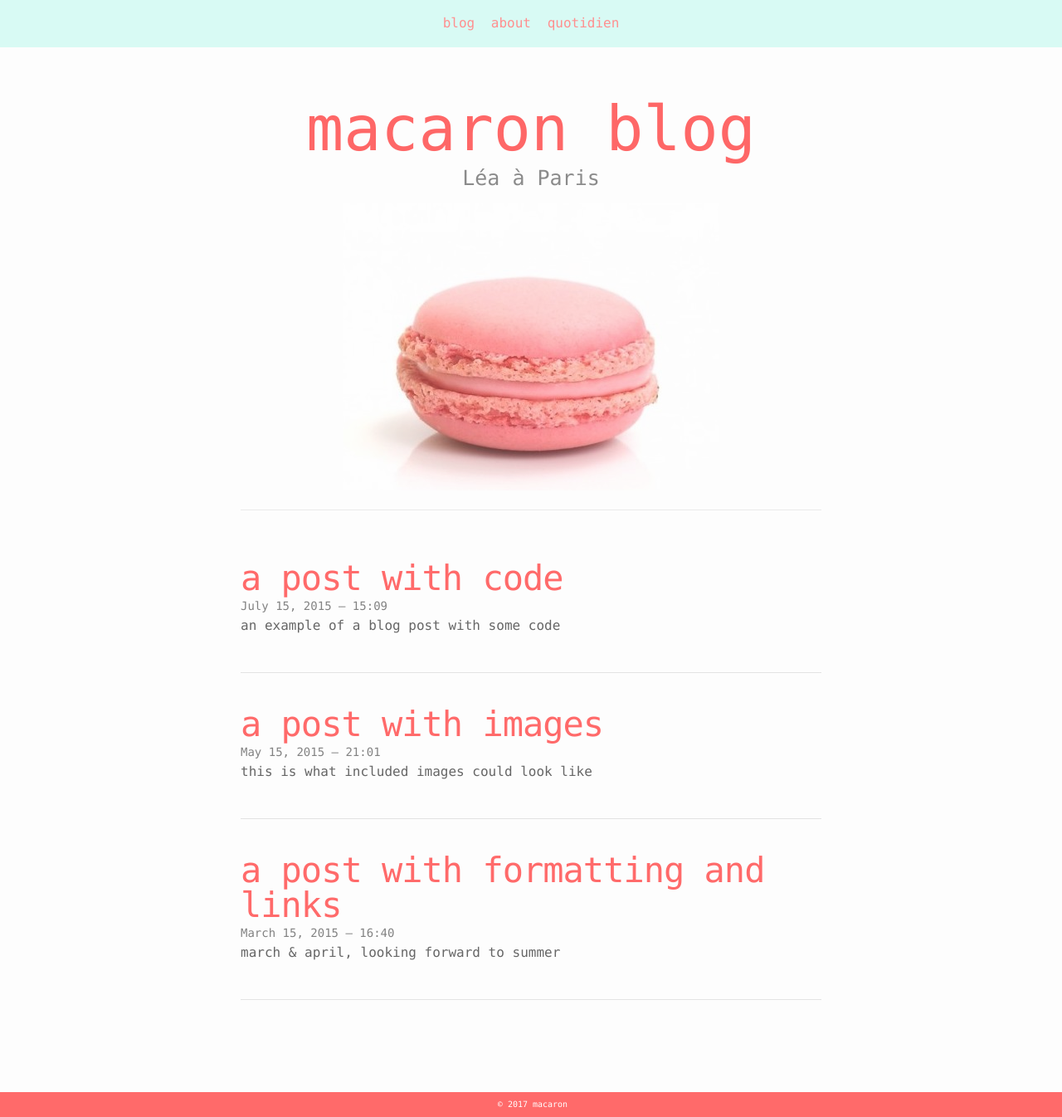
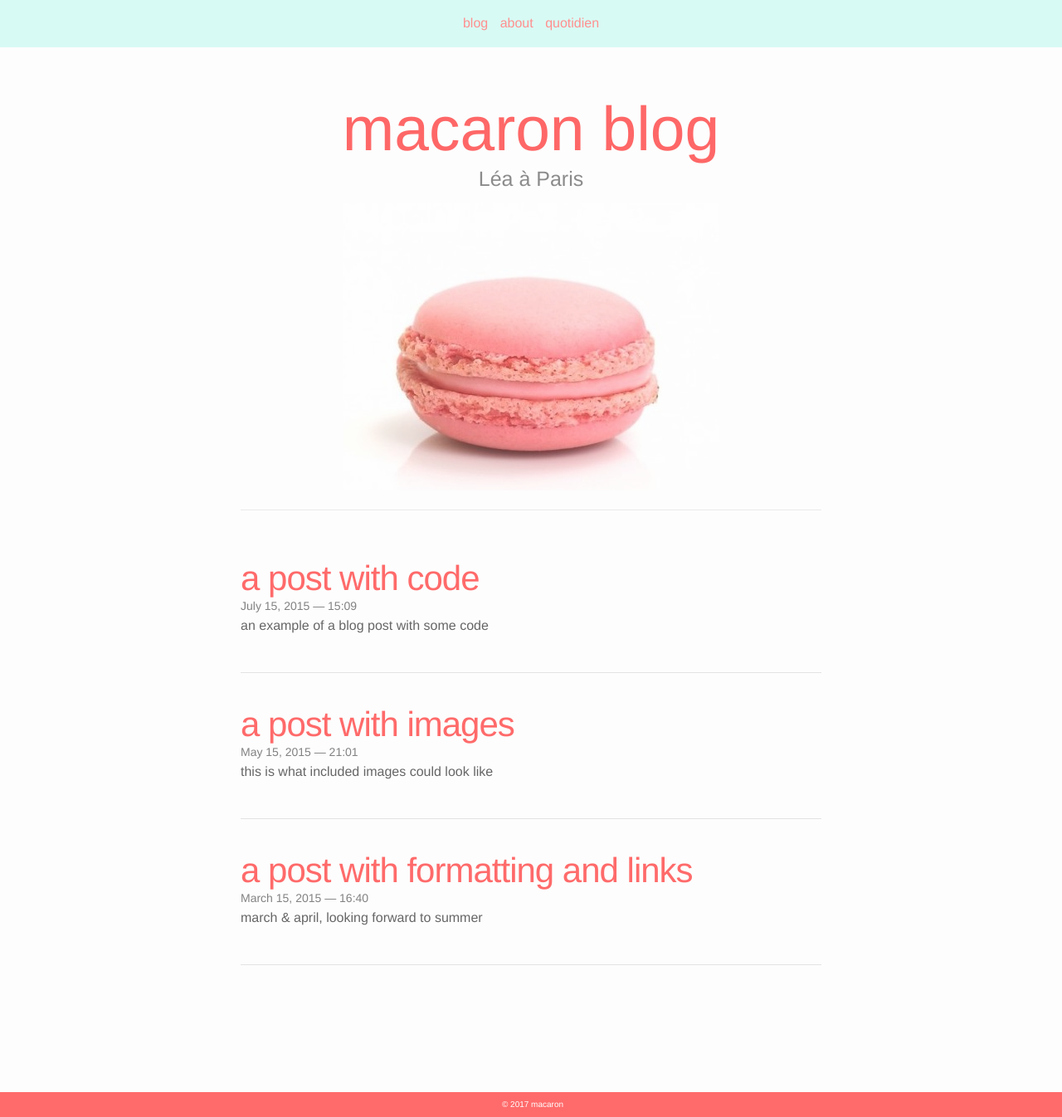
Before and after one commit to earlgreymacaron/earlgreymacaron-oldsitedraft, a Jekyll site: the page built from index.html, in a window 1280 px wide and 1346 px high. Shown: the whole window at 83% size. Built offline with Jekyll 4.4.1, drawn with Linux system fonts in a browser that asks for light colours; nearby versions of some CDN libraries; the list of posts is cut into pages by our own code.

Commit message:
Update _base.scss

```diff
--- a/_sass/_base.scss
+++ b/_sass/_base.scss
@@ -47,7 +47,7 @@ $theme-color:   #FF6a6a;
  * Basic styling
  */
 body {
-    font-family: $base-font-family;
+    font-family: Helvetica Neue, Helvetica, Arial, sans-serif;
     font-size: $base-font-size;
     line-height: $base-line-height;
     font-weight: 100;
```
